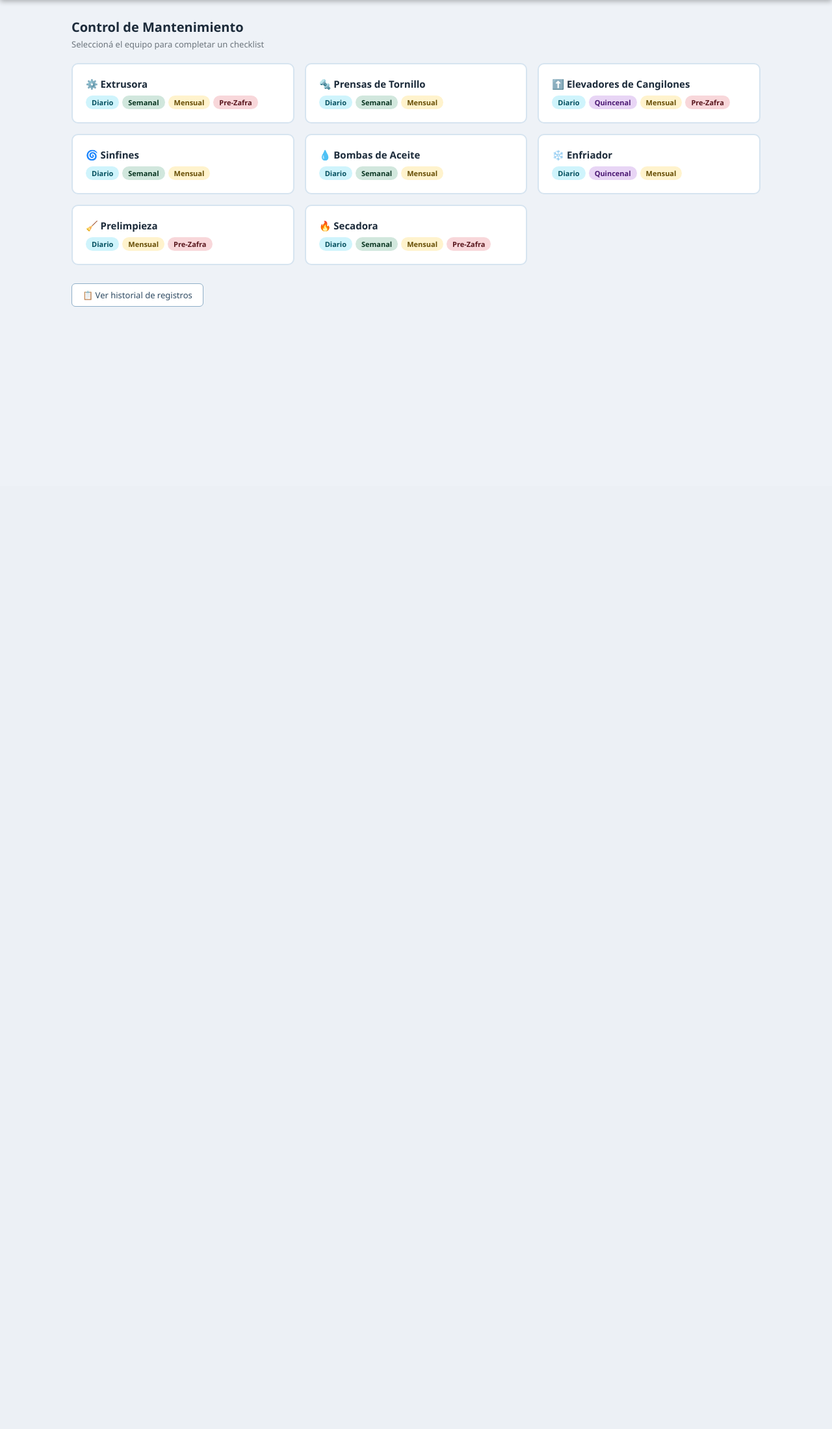
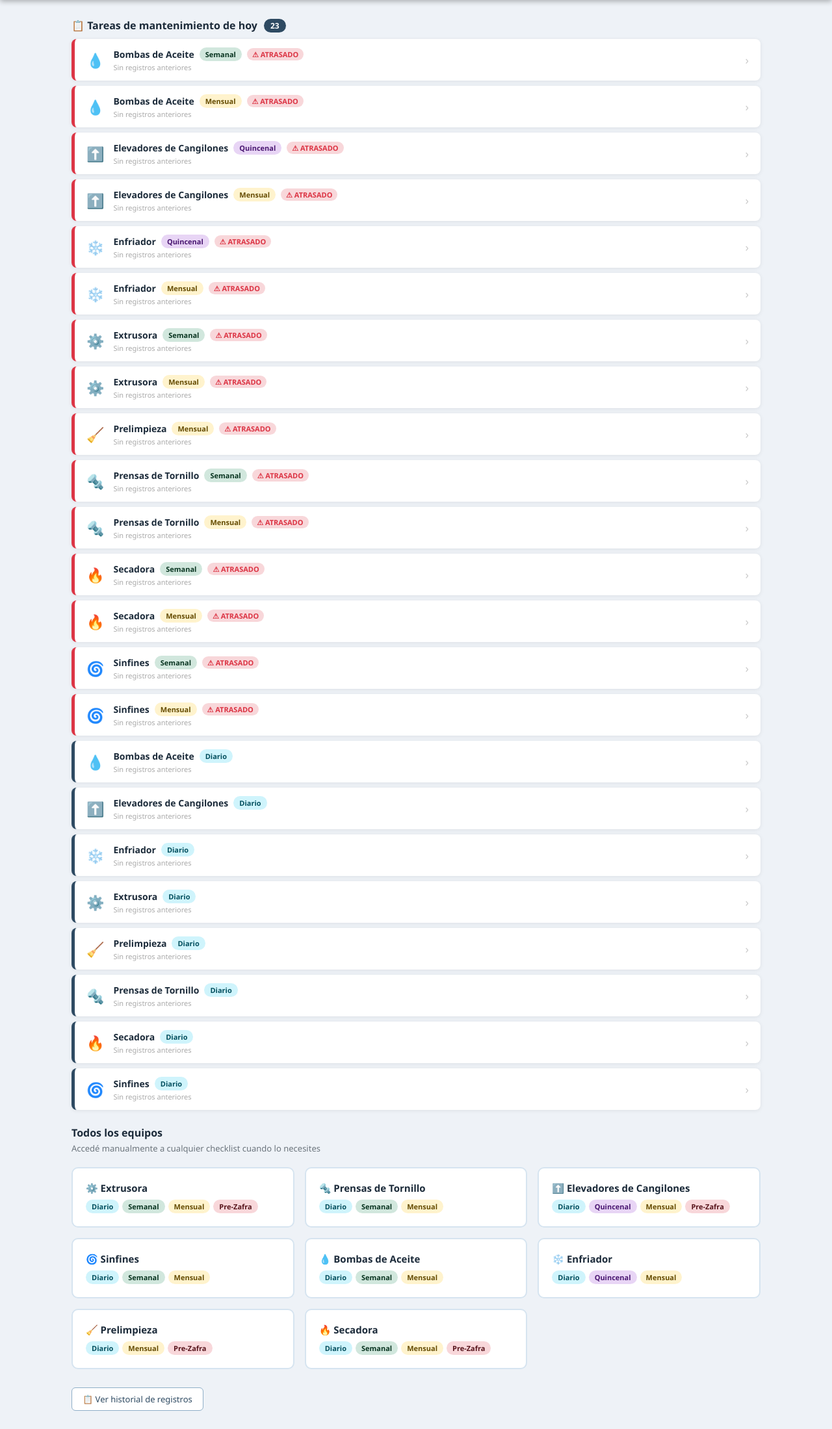
Before and after one commit to Programacionagronat/agronat-mantenimiento, a Flask app: page / in a window 1280 px wide. Shown: the part 52-2251 px from the top of the page at 65% size. Before the commit the page ends 524 px from the top, so only its background shows below. Run offline with Flask 3, Linux system fonts and the light colour scheme; the visitor is signed in with stand-in values (Sample User, id 1); tables that the repository leaves empty hold one stand-in row (values such as "Sample post"); some libraries are stand-ins or nearby versions.

Commit message:
Update index.html

```diff
--- a/templates/index.html
+++ b/templates/index.html
@@ -15,9 +15,62 @@
   </a>
   {% endif %}
 
+  {% set icons = {
+    'Extrusora': '⚙️',
+    'Prensas de Tornillo': '🔩',
+    'Elevadores de Cangilones': '⬆️',
+    'Sinfines': '🌀',
+    'Bombas de Aceite': '💧',
+    'Enfriador': '❄️',
+    'Prelimpieza': '🧹',
+    'Secadora': '🔥'
+  } %}
+  {% set freq_badges2 = {'Diario':'badge-diario','Semanal':'badge-semanal','Quincenal':'badge-quincenal','Mensual':'badge-mensual','Pre-Zafra':'badge-prezafra'} %}
+
+  {% if pendientes %}
+  <div style="margin-bottom:24px">
+    <div style="display:flex;align-items:center;gap:10px;margin-bottom:10px">
+      <h2 style="font-size:16px;color:#1C2B3A">📋 Tareas de mantenimiento de hoy</h2>
+      <span style="font-size:12px;background:#2E4A62;color:white;padding:2px 10px;border-radius:20px;font-weight:600">{{ pendientes|length }}</span>
+    </div>
+    <div style="display:flex;flex-direction:column;gap:8px">
+      {% for p in pendientes %}
+      <a href="{{ url_for('formulario', equipo=p.equipo, frecuencia=p.frecuencia) }}" style="text-decoration:none">
+        <div style="background:white;border-radius:8px;border-left:5px solid {% if p.atrasado %}#dc3545{% else %}#2E4A62{% endif %};box-shadow:0 1px 6px rgba(0,0,0,.08);padding:13px 18px;display:flex;align-items:center;gap:14px;transition:all .15s" onmouseover="this.style.boxShadow='0 4px 14px rgba(0,0,0,.14)'" onmouseout="this.style.boxShadow='0 1px 6px rgba(0,0,0,.08)'">
+          <span style="font-size:22px">{{ icons.get(p.equipo,'🔧') }}</span>
+          <div style="flex:1">
+            <div style="display:flex;align-items:center;gap:8px;flex-wrap:wrap">
+              <span style="font-weight:700;font-size:14px;color:#1C2B3A">{{ p.equipo }}</span>
+              <span class="badge {{ freq_badges2.get(p.frecuencia,'') }}">{{ p.frecuencia }}</span>
+              {% if p.atrasado %}
+              <span style="font-size:11px;font-weight:700;color:#dc3545;background:#f8d7da;padding:2px 8px;border-radius:20px">⚠ ATRASADO</span>
+              {% endif %}
+            </div>
+            {% if p.ultimo %}
+            <div style="font-size:11px;color:#aaa;margin-top:2px">Último registro: {{ p.ultimo }}</div>
+            {% else %}
+            <div style="font-size:11px;color:#aaa;margin-top:2px">Sin registros anteriores</div>
+            {% endif %}
+          </div>
+          <span style="color:#ccc;font-size:18px">›</span>
+        </div>
+      </a>
+      {% endfor %}
+    </div>
+  </div>
+  {% else %}
+  <div style="background:#d1e7dd;border:2px solid #198754;border-radius:10px;padding:16px 20px;margin-bottom:24px;display:flex;align-items:center;gap:14px">
+    <span style="font-size:26px">✅</span>
+    <div>
+      <div style="font-weight:700;font-size:14px;color:#0a3622">No hay tareas de mantenimiento pendientes hoy</div>
+      <div style="font-size:12px;color:#0a3622">Todos los controles programados están al día</div>
+    </div>
+  </div>
+  {% endif %}
+
   <div style="margin-bottom:20px">
-    <h1 style="font-size:20px;color:#1C2B3A;margin-bottom:4px">Control de Mantenimiento</h1>
-    <p style="color:#6c757d;font-size:13px">Seleccioná el equipo para completar un checklist</p>
+    <h2 style="font-size:16px;color:#1C2B3A;margin-bottom:4px">Todos los equipos</h2>
+    <p style="color:#6c757d;font-size:13px">Accedé manualmente a cualquier checklist cuando lo necesites</p>
   </div>
 
   <div class="grid-3">
```
